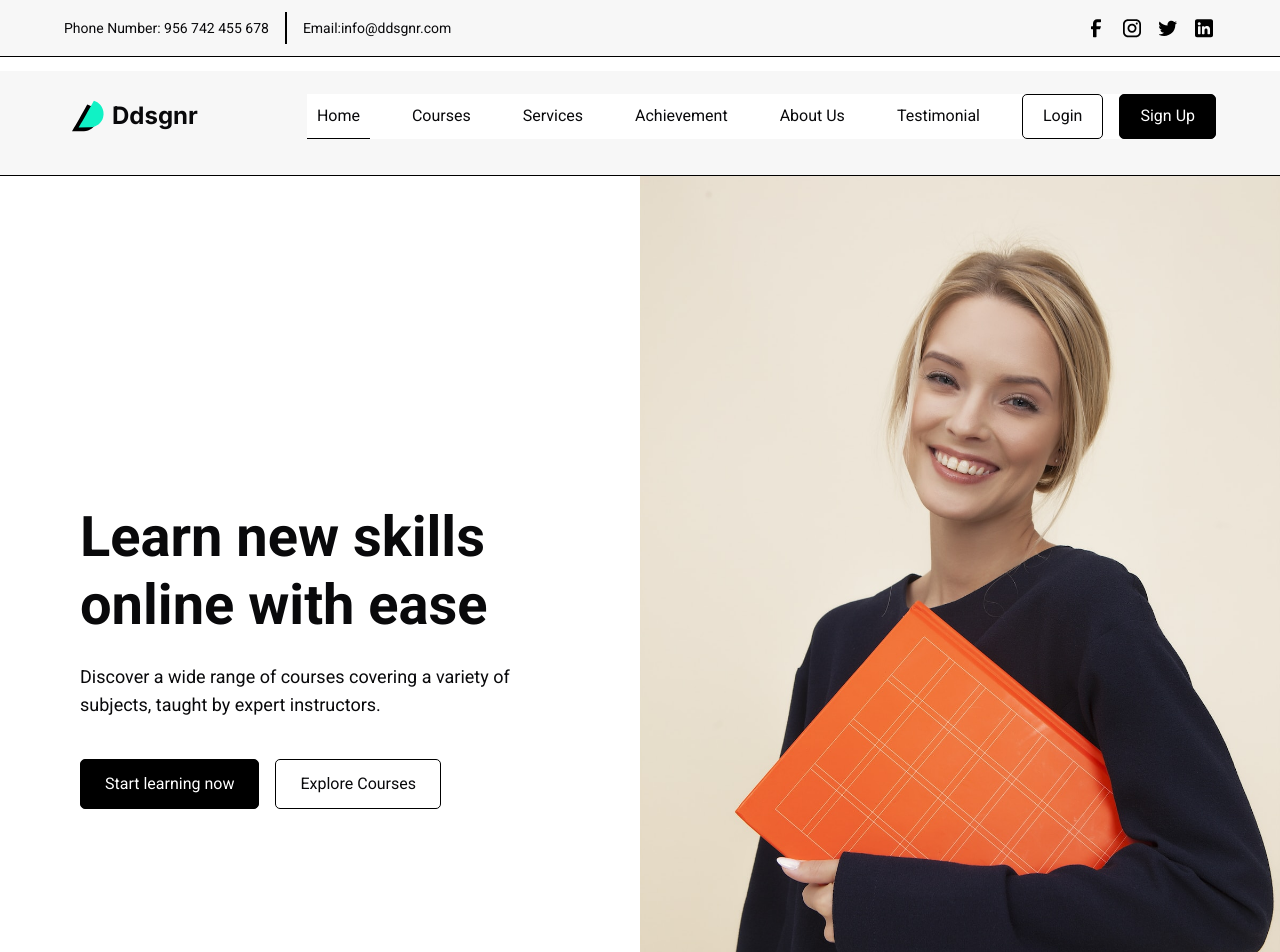
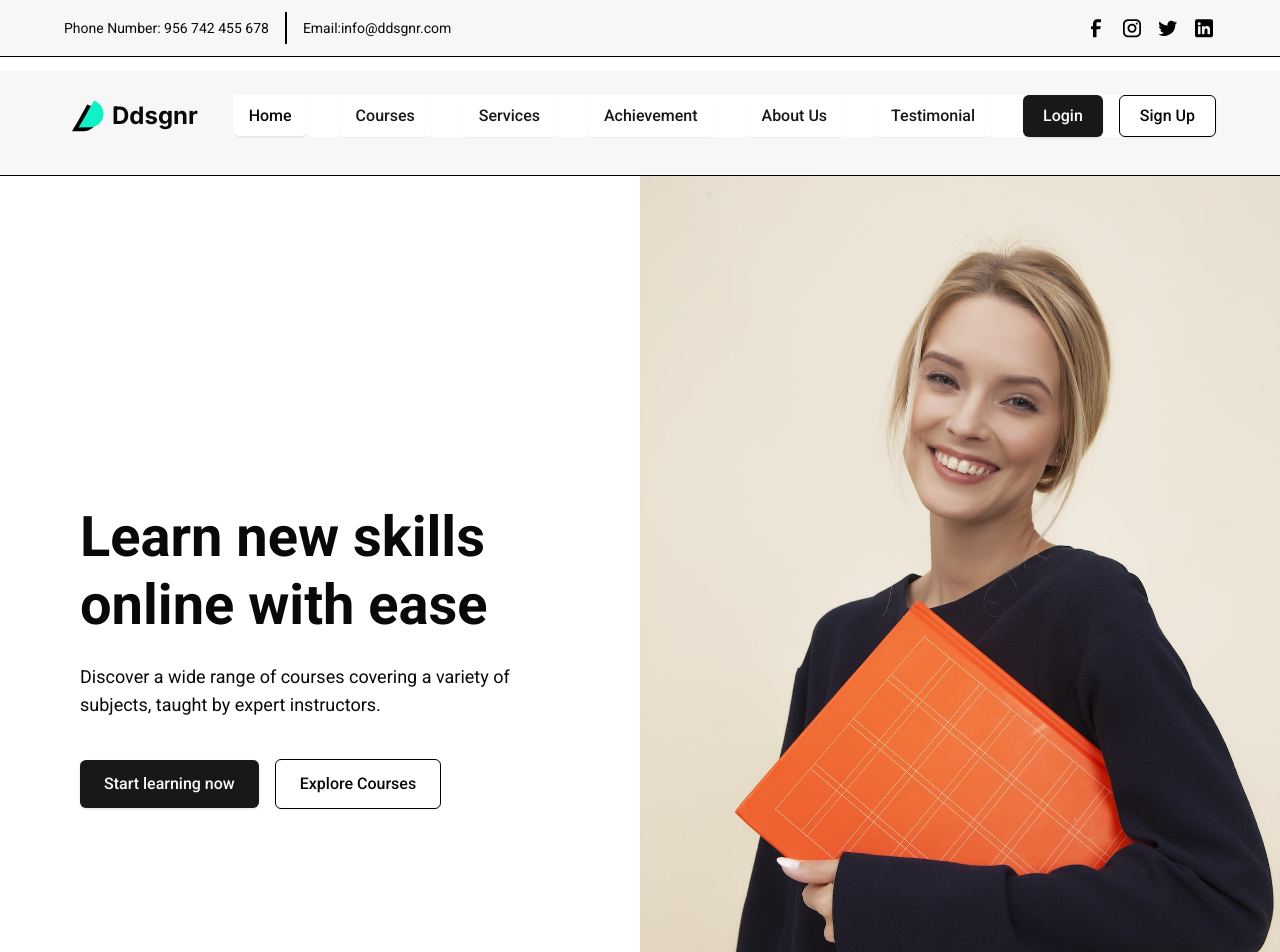
Before and after one commit to dev-hanzala/figma-responsive-assignment, a Next.js app: page / in a window 1280 px wide. Shown: the top 952 px of the page. Built offline with nearby package versions, Linux system fonts and the light colour scheme.

Commit message:
shadcn buttons and input

```diff
--- a/app/page.tsx
+++ b/app/page.tsx
@@ -1,4 +1,5 @@
 import Image from "next/image";
+import { Button } from "@/components/ui/button";
 
 export default function Home() {
   return (
@@ -16,12 +17,8 @@ export default function Home() {
             </p>
           </div>
           <div className="flex items-center justify-start gap-4 pt-4">
-            <button className="rounded-[5px] border border-black bg-black px-6 py-3 text-white">
-              Start learning now
-            </button>
-            <button className="rounded-[5px] border border-black px-6 py-3">
-              Explore Courses
-            </button>
+            <Button>Start learning now</Button>
+            <Button variant={"outline"}>Explore Courses</Button>
           </div>
         </div>
         <Image
@@ -219,9 +216,7 @@ export default function Home() {
               </div>
             </div>
           </div>
-          <button className="rounded-[5px] border border-black px-6 py-3">
-            View All Courses
-          </button>
+          <Button variant={"outline"}>View All Courses</Button>
         </div>
       </div>
       {/* Achivements */}
@@ -282,11 +277,15 @@ export default function Home() {
         </div>
         <div className="flex w-full flex-col items-center justify-center gap-16">
           <div className="flex items-center justify-center">
-            <button className="border-b border-black px-4 py-2 text-center">
+            <Button variant={"underlined"} size={"sm"}>
               Popular
-            </button>
-            <button className="px-4 py-2 text-center">Recommended</button>
-            <button className="px-4 py-2 text-center">Best Price</button>
+            </Button>
+            <Button variant={"secondary"} size={"sm"}>
+              Recommended
+            </Button>
+            <Button variant={"secondary"} size={"sm"}>
+              Best Price
+            </Button>
           </div>
           {/* Courses */}
           <div className="xl:flex xl:flex-col xl:items-center xl:justify-center xl:gap-16">
@@ -323,12 +322,16 @@ export default function Home() {
                     </p>
                   </div>
                   <div className="flex w-full gap-4">
-                    <button className="rounded-[5px] border border-black px-5 py-2">
+                    <Button
+                      variant={"outline"}
+                      size={"md"}
+                      className="bg-[#f7f7f7]"
+                    >
                       Enroll Now
-                    </button>
-                    <button className="rounded-[5px]font-medium px-5 py-2">
+                    </Button>
+                    <span className="rounded-[5px]font-medium px-5 py-2 text-center">
                       $400
-                    </button>
+                    </span>
                   </div>
                 </div>
               </div>
@@ -365,12 +368,16 @@ export default function Home() {
                     </p>
                   </div>
                   <div className="flex w-full gap-4">
-                    <button className="rounded-[5px] border border-black px-5 py-2">
+                    <Button
+                      variant={"outline"}
+                      size={"md"}
+                      className="bg-[#f7f7f7]"
+                    >
                       Enroll Now
-                    </button>
-                    <button className="rounded-[5px]font-medium px-5 py-2">
+                    </Button>
+                    <span className="rounded-[5px]font-medium px-5 py-2 text-center">
                       $400
-                    </button>
+                    </span>
                   </div>
                 </div>
               </div>
@@ -407,12 +414,16 @@ export default function Home() {
                     </p>
                   </div>
                   <div className="flex w-full gap-4">
-                    <button className="rounded-[5px] border border-black px-5 py-2">
+                    <Button
+                      variant={"outline"}
+                      size={"md"}
+                      className="bg-[#f7f7f7]"
+                    >
                       Enroll Now
-                    </button>
-                    <button className="rounded-[5px]font-medium px-5 py-2">
+                    </Button>
+                    <span className="rounded-[5px]font-medium px-5 py-2 text-center">
                       $400
-                    </button>
+                    </span>
                   </div>
                 </div>
               </div>
@@ -450,12 +461,16 @@ export default function Home() {
                     </p>
                   </div>
                   <div className="flex w-full gap-4">
-                    <button className="rounded-[5px] border border-black px-5 py-2">
+                    <Button
+                      variant={"outline"}
+                      size={"md"}
+                      className="bg-[#f7f7f7]"
+                    >
                       Enroll Now
-                    </button>
-                    <button className="rounded-[5px]font-medium px-5 py-2">
+                    </Button>
+                    <span className="rounded-[5px]font-medium px-5 py-2 text-center">
                       $400
-                    </button>
+                    </span>
                   </div>
                 </div>
               </div>
@@ -490,12 +505,16 @@ export default function Home() {
                     </p>
                   </div>
                   <div className="flex w-full gap-4">
-                    <button className="rounded-[5px] border border-black px-5 py-2">
+                    <Button
+                      variant={"outline"}
+                      size={"md"}
+                      className="bg-[#f7f7f7]"
+                    >
                       Enroll Now
-                    </button>
-                    <button className="rounded-[5px]font-medium px-5 py-2">
+                    </Button>
+                    <span className="rounded-[5px]font-medium px-5 py-2 text-center">
                       $400
-                    </button>
+                    </span>
                   </div>
                 </div>
               </div>
@@ -532,20 +551,22 @@ export default function Home() {
                     </p>
                   </div>
                   <div className="flex w-full gap-4">
-                    <button className="rounded-[5px] border border-black px-5 py-2">
+                    <Button
+                      variant={"outline"}
+                      size={"md"}
+                      className="bg-[#f7f7f7]"
+                    >
                       Enroll Now
-                    </button>
-                    <button className="rounded-[5px]font-medium px-5 py-2">
+                    </Button>
+                    <span className="rounded-[5px]font-medium px-5 py-2 text-center">
                       $400
-                    </button>
+                    </span>
                   </div>
                 </div>
               </div>
             </div>
           </div>
-          <button className="rounded-[5px] border border-black px-4 py-2">
-            View All Courses
-          </button>
+          <Button variant={"outline"}>View All Courses</Button>
         </div>
       </div>
       {/* Team */}
@@ -732,9 +753,9 @@ export default function Home() {
             </div>
           </div>
         </div>
-        <button className="rounded-[5px] border border-black px-4 py-2 xl:hidden">
+        <Button variant={"outline"} className="xl:hidden">
           View All
-        </button>
+        </Button>
       </div>
       {/* Testimonials */}
       <div className="flex flex-col items-center justify-center gap-12 px-6 py-12 xl:items-start xl:gap-20 xl:bg-[#f7f7f7] xl:px-16 xl:py-28">
@@ -822,17 +843,17 @@ export default function Home() {
           <div className="flex w-full items-center justify-between">
             <Image src={"/dots.svg"} alt="dots" height={8} width={72} />
             <div className="flex items-center justify-center gap-[15px]">
-              <button className="rounded-[50px] border border-black p-3">
+              <Button variant={"outline"} size={"icon"}>
                 <Image
                   src={"/previous.svg"}
                   alt="previous"
                   height={24}
                   width={24}
                 />
-              </button>
-              <button className="rounded-[50px] border border-black p-3">
+              </Button>
+              <Button variant={"outline"} size={"icon"}>
                 <Image src={"/next.svg"} alt="next" height={24} width={24} />
-              </button>
+              </Button>
             </div>
           </div>
         </div>
--- a/components/Header.tsx
+++ b/components/Header.tsx
@@ -1,4 +1,5 @@
 import Image from "next/image";
+import { Button } from "@/components/ui/button";
 
 const Header = () => {
   return (
@@ -41,20 +42,28 @@ const Header = () => {
           </div>
           <div className="hidden gap-8 bg-white xl:flex">
             <div className="flex gap-8">
-              <button className="border-b border-black p-[10px]">Home</button>
-              <button className="p-[10px]">Courses</button>
-              <button className="p-[10px]">Services</button>
-              <button className="p-[10px]">Achievement</button>
-              <button className="p-[10px]">About Us</button>
-              <button className="p-[10px]">Testimonial</button>
+              <Button variant={"underlined"} size={"sm"}>
+                Home
+              </Button>
+              <Button variant={"secondary"} size={"sm"}>
+                Courses
+              </Button>
+              <Button variant={"secondary"} size={"sm"}>
+                Services
+              </Button>
+              <Button variant={"secondary"} size={"sm"}>
+                Achievement
+              </Button>
+              <Button variant={"secondary"} size={"sm"}>
+                About Us
+              </Button>
+              <Button variant={"secondary"} size={"sm"}>
+                Testimonial
+              </Button>
             </div>
             <div className="flex gap-4">
-              <button className="rounded-[5px] border border-black px-5 py-2">
-                Login
-              </button>
-              <button className="rounded-[5px] border border-black bg-black px-5 py-2 text-white">
-                Sign Up
-              </button>
+                <Button size={"md"}>Login</Button>
+                <Button variant={"outline"} size={"md"}>Sign Up</Button>
             </div>
           </div>
           {/* Mobile Menu Icon */}
--- a/components/ui/button.tsx
+++ b/components/ui/button.tsx
@@ -5,7 +5,7 @@ import { cva, type VariantProps } from "class-variance-authority"
 import { cn } from "@/lib/utils"
 
 const buttonVariants = cva(
-  "inline-flex items-center justify-center gap-2 whitespace-nowrap rounded-md text-sm font-medium transition-colors focus-visible:outline-none focus-visible:ring-1 focus-visible:ring-ring disabled:pointer-events-none disabled:opacity-50 [&_svg]:pointer-events-none [&_svg]:size-4 [&_svg]:shrink-0",
+  "inline-flex items-center justify-center gap-2 whitespace-nowrap rounded-md text-base font-medium transition-colors focus-visible:outline-none focus-visible:ring-1 focus-visible:ring-ring disabled:pointer-events-none disabled:opacity-50 [&_svg]:pointer-events-none [&_svg]:size-4 [&_svg]:shrink-0",
   {
     variants: {
       variant: {
@@ -14,25 +14,27 @@ const buttonVariants = cva(
         destructive:
           "bg-destructive text-destructive-foreground shadow-sm hover:bg-destructive/90",
         outline:
-          "border border-input bg-background shadow-sm hover:bg-accent hover:text-accent-foreground",
+          "border border-input border-black bg-background shadow-sm hover:bg-accent hover:text-accent-foreground",
         secondary:
-          "bg-secondary text-secondary-foreground shadow-sm hover:bg-secondary/80",
+          "text-secondary-foreground shadow-sm hover:bg-secondary/80",
+        underlined:
+          "border-b border-black border-input shadow-sm hover:bg-accent hover:text-accent-foreground",
         ghost: "hover:bg-accent hover:text-accent-foreground",
         link: "text-primary underline-offset-4 hover:underline",
       },
       size: {
-        default: "h-9 px-4 py-2",
-        sm: "h-8 rounded-md px-3 text-xs",
-        lg: "h-10 rounded-md px-8",
-        icon: "h-9 w-9",
+        default: "rounded-md px-6 py-3",
+        sm: "px-4 py-2",
+        md: "px-5 py-2",
+        icon: "p-3 rounded-full",
       },
     },
     defaultVariants: {
       variant: "default",
       size: "default",
     },
-  }
-)
+  },
+);
 
 export interface ButtonProps
   extends React.ButtonHTMLAttributes<HTMLButtonElement>,
--- /dev/null
+++ b/components/ui/input.tsx
@@ -0,0 +1,22 @@
+import * as React from "react"
+
+import { cn } from "@/lib/utils"
+
+const Input = React.forwardRef<HTMLInputElement, React.ComponentProps<"input">>(
+  ({ className, type, ...props }, ref) => {
+    return (
+      <input
+        type={type}
+        className={cn(
+          "flex w-full h-12 rounded-md border border-black border-input bg-transparent px-5 py-2 text-base shadow-sm transition-colors file:border-0 file:bg-transparent file:text-sm file:font-medium file:text-foreground placeholder:text-muted-foreground focus-visible:outline-none focus-visible:ring-1 focus-visible:ring-ring disabled:cursor-not-allowed disabled:opacity-50",
+          className
+        )}
+        ref={ref}
+        {...props}
+      />
+    )
+  }
+)
+Input.displayName = "Input"
+
+export { Input }
```
Also changed, not shown: components/Footer.tsx (+5 -5 lines).
